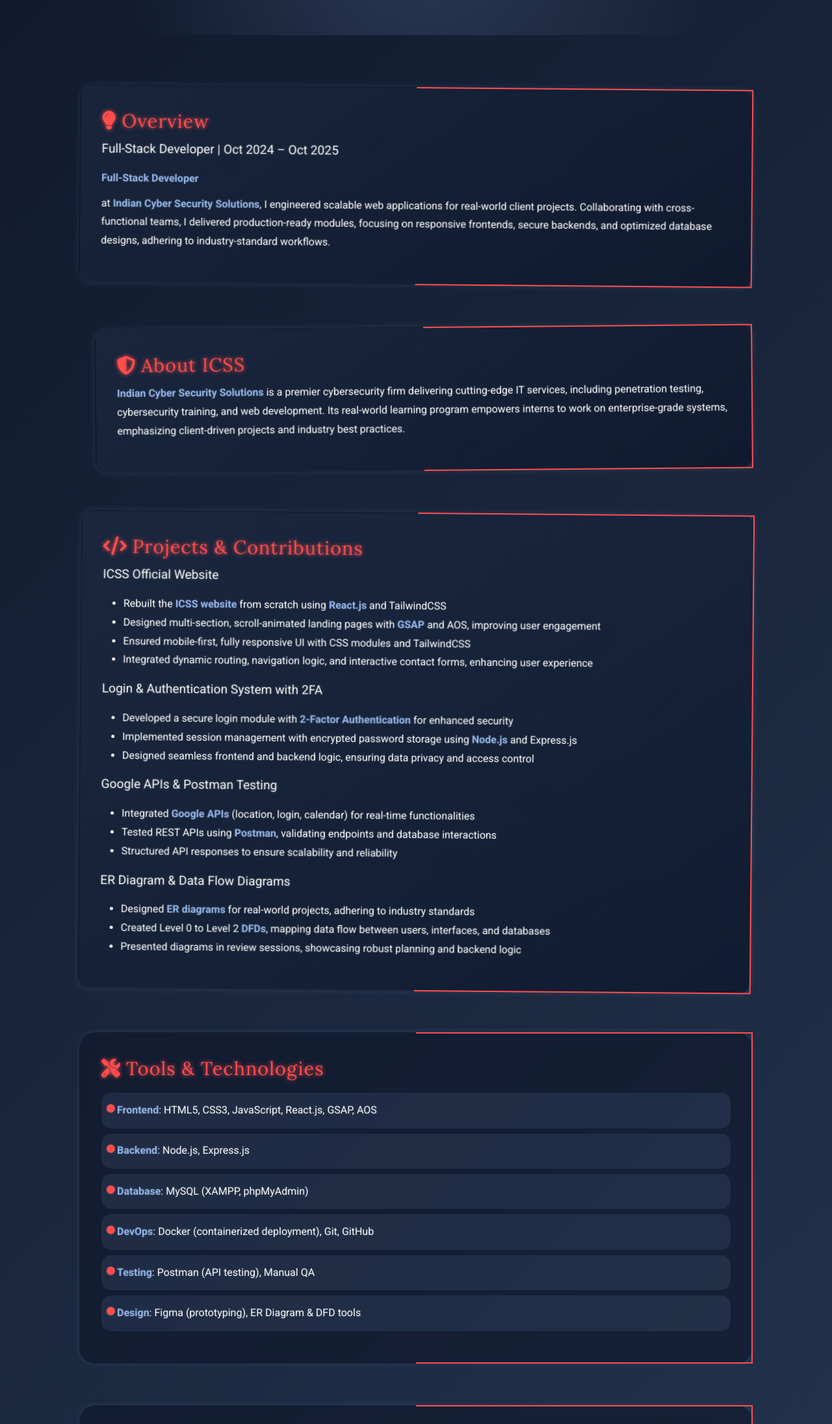
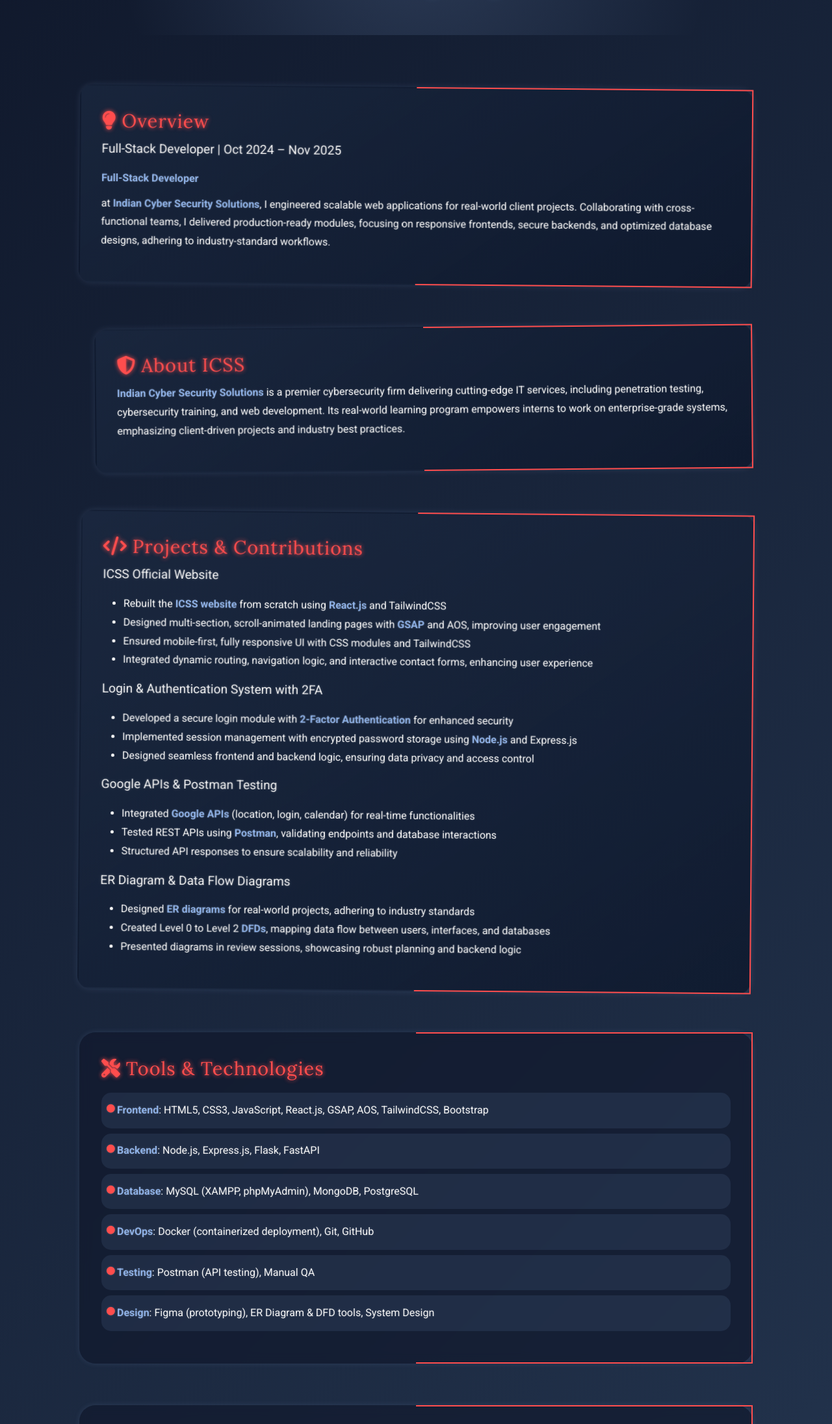
Before and after one commit to purvachalindrawar/Purva_Chalindrawar_Portfolio, a plain HTML site: page frontend/icss.html in a window 1280 px wide. Shown: the part 368-2560 px from the top of the page at 65% size. Drawn offline with nearby package versions, Linux system fonts and the light colour scheme.

Commit message:
Update icss.html

```diff
--- a/frontend/icss.html
+++ b/frontend/icss.html
@@ -702,7 +702,7 @@
     <!-- Overview -->
     <div class="narrative-panel">
       <div class="section-title"><i class="fas fa-lightbulb me-2"></i>Overview</div>
-      <div class="section-subheading">Full-Stack Developer | Oct 2024 – Oct 2025</div>
+      <div class="section-subheading">Full-Stack Developer | Oct 2024 – Nov 2025</div>
       <p>
         <span class="typewriter highlight">Full-Stack Developer</span> at <span class="highlight">Indian Cyber Security Solutions</span>, I engineered scalable web applications for real-world client projects. Collaborating with cross-functional teams, I delivered production-ready modules, focusing on responsive frontends, secure backends, and optimized database designs, adhering to industry-standard workflows.
       </p>
@@ -750,12 +750,12 @@
     <div class="bubble-list">
       <div class="section-title"><i class="fas fa-tools me-2"></i>Tools & Technologies</div>
       <ul>
-        <li><span class="highlight">Frontend</span>: HTML5, CSS3, JavaScript, React.js, GSAP, AOS</li>
-        <li><span class="highlight">Backend</span>: Node.js, Express.js</li>
-        <li><span class="highlight">Database</span>: MySQL (XAMPP, phpMyAdmin)</li>
+        <li><span class="highlight">Frontend</span>: HTML5, CSS3, JavaScript, React.js, GSAP, AOS, TailwindCSS, Bootstrap</li>
+        <li><span class="highlight">Backend</span>: Node.js, Express.js, Flask, FastAPI</li>
+        <li><span class="highlight">Database</span>: MySQL (XAMPP, phpMyAdmin), MongoDB, PostgreSQL</li>
         <li><span class="highlight">DevOps</span>: Docker (containerized deployment), Git, GitHub</li>
         <li><span class="highlight">Testing</span>: Postman (API testing), Manual QA</li>
-        <li><span class="highlight">Design</span>: Figma (prototyping), ER Diagram & DFD tools</li>
+        <li><span class="highlight">Design</span>: Figma (prototyping), ER Diagram & DFD tools, System Design</li>
       </ul>
     </div>
 
@@ -804,12 +804,10 @@
         <div id="certificateCarousel" class="carousel slide" data-bs-ride="carousel">
           <div class="carousel-inner">
             <!-- Replace the src with your certificate path (e.g., assets/certificates/icss-certificate1.jpg) -->
-            <div class="carousel-item active">
-              <img src="assets/icss offer.png" alt="ICSS Full-Stack Developer Certificate" class="d-block w-100">
-            </div>
+
             <!-- Replace the src with your second certificate path (e.g., assets/certificates/icss-certificate2.jpg) -->
             <div class="carousel-item">
-              <img src="https://via.placeholder.com/800x600.png?text=ICSS+Certificate+2" alt="ICSS Project Completion Certificate" class="d-block w-100">
+              <img src="https://drive.google.com/file/d/1MnJ9Yh-Yk3aYHatkuSAnRihXQ3xrHVNS/view?usp=sharing" alt="ICSS Project Completion Certificate" class="d-block w-100">
             </div>
             <!-- Add more <div class="carousel-item"> blocks here for additional certificates -->
           </div>
```
